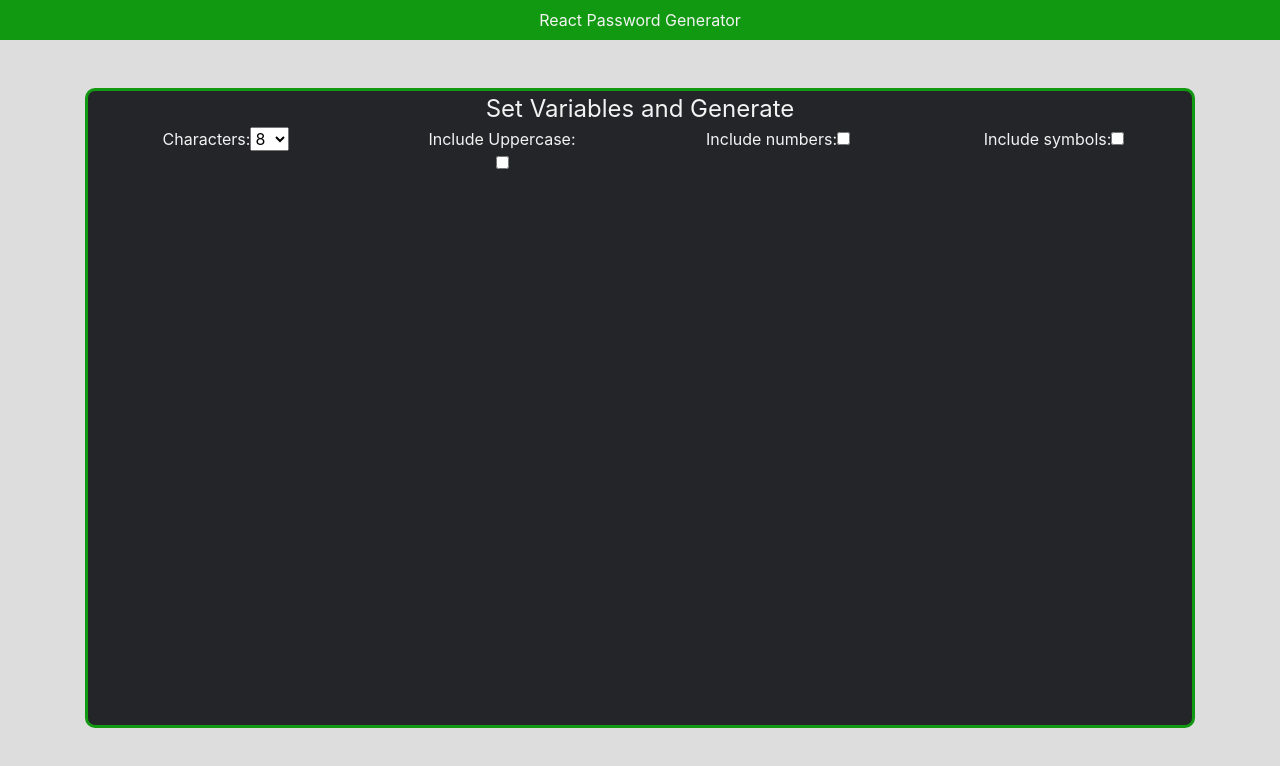
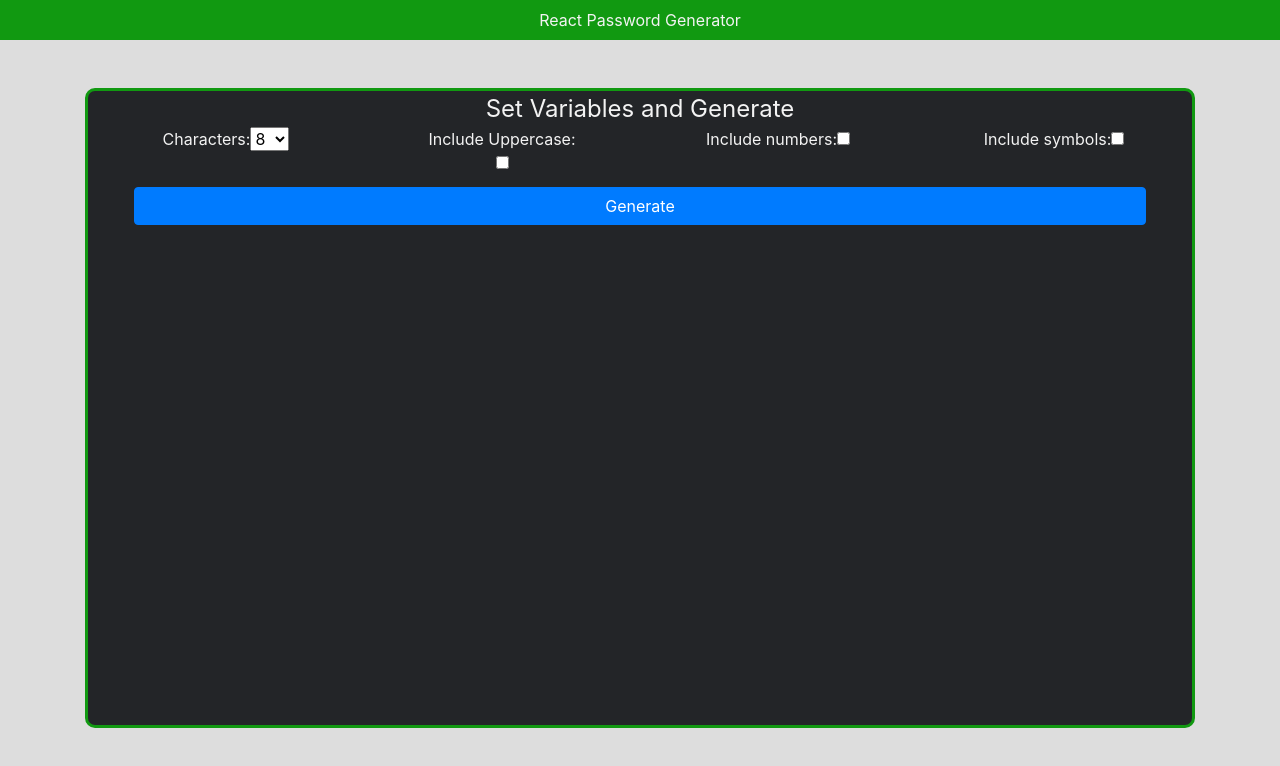
Before and after one commit to TheSv3n/react-password-generator, a React (Create React App) app: page / in a window 1280 px wide. Shown: the top 766 px of the page. Built offline with nearby package versions, Linux system fonts and the light colour scheme.

Commit message:
15.10.2019

```diff
--- a/package.json
+++ b/package.json
@@ -7,7 +7,7 @@
     "react": "^16.10.2",
     "react-dom": "^16.10.2",
     "react-router-dom": "^5.1.2",
-    "react-scripts": "3.2.0",
+    "react-scripts": "^3.2.0",
     "styled-components": "^4.4.0"
   },
   "scripts": {
--- a/src/Components/PassGenForm.js
+++ b/src/Components/PassGenForm.js
@@ -63,6 +63,20 @@ export default class PassGenForm extends Component {
                           />
                         </label>
                       </div>
+                      <div className="row">
+                        <button
+                          type="submit"
+                          onClick={value.generatePassword}
+                          className="btn btn-block btn-primary col-11 mx-auto mt-1"
+                        >
+                          Generate
+                        </button>
+                      </div>
+                      <div className="row">
+                        <div className="col-11 mx-auto col-md-11 col-lg-11 text-center">
+                          {/* Password Display */}
+                        </div>
+                      </div>
                     </div>
                   </div>
                 </div>
--- a/src/Context.js
+++ b/src/Context.js
@@ -25,13 +25,16 @@ export default class ProductProvider extends Component {
     this.setState({ length: event.target.value });
   };
 
+  generatePassword = () => {};
+
   render() {
     return (
       <ProductContext.Provider
         value={{
           ...this.state,
           handleInputChange: this.handleInputChange,
-          handleChangeLength: this.handleChangeLength
+          handleChangeLength: this.handleChangeLength,
+          generatePassword: this.generatePassword
         }}
       >
         {this.props.children}
```
Also changed, not shown: 1 other file (tests, documents, lock files or other folders).
